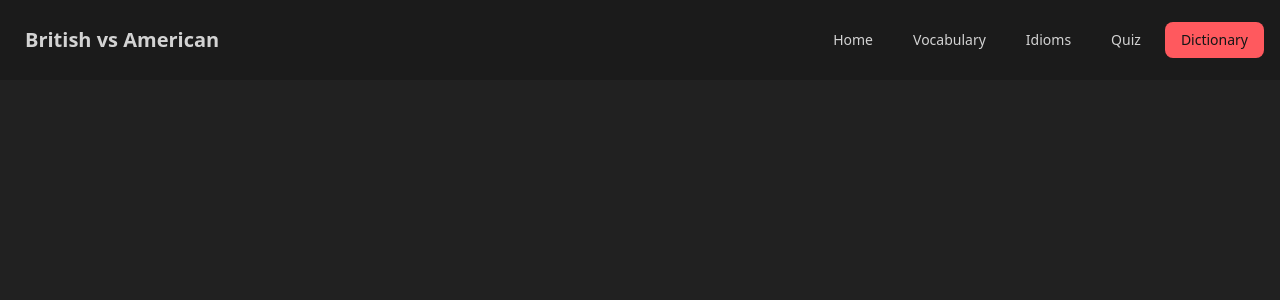
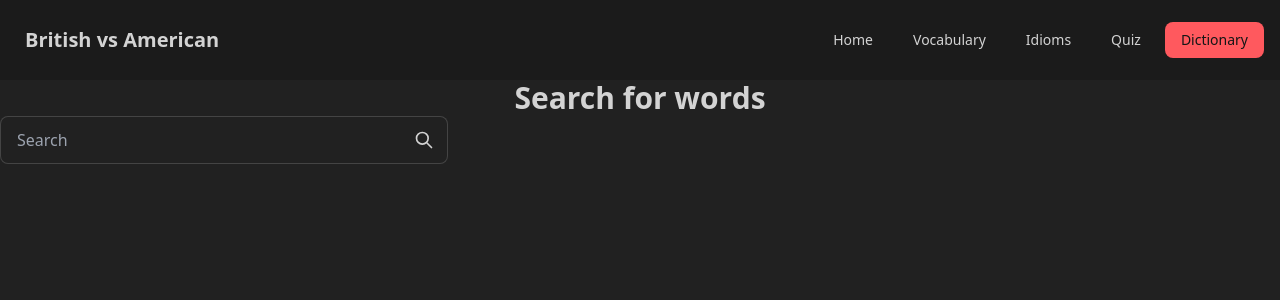
Before and after one commit to lemmoor/project1, a React (Vite) app: page /dictionary in a window 1280 px wide. Shown: the top 300 px of the page. Built offline with nearby package versions, Linux system fonts and the light colour scheme.

Commit message:
fetching data

```diff
--- a/src/main.tsx
+++ b/src/main.tsx
@@ -4,6 +4,7 @@ import { BrowserRouter as Router, Route, Routes } from 'react-router-dom';
 import Home from './pages/Home';
 import './index.css';
 import Nav from './components/Nav';
+import Dictionary from './pages/Dictionary';
 
 ReactDOM.createRoot(document.getElementById('root') as HTMLElement).render(
   <React.StrictMode>
@@ -11,6 +12,7 @@ ReactDOM.createRoot(document.getElementById('root') as HTMLElement).render(
       <Nav />
       <Routes>
         <Route path="/" element={<Home />} />
+        <Route path="/dictionary" element={<Dictionary />} />
       </Routes>
     </Router>
   </React.StrictMode>
--- /dev/null
+++ b/src/pages/Dictionary.tsx
@@ -0,0 +1,89 @@
+import { useState } from 'react';
+import { WordResponce } from '../types/Word';
+
+function Dictionary() {
+  const [searchedWord, setSearchedWord] = useState('');
+  const [data, setData] = useState<WordResponce | null>(null);
+  const [isLoading, setIsLoading] = useState(false);
+  const [err, setErr] = useState('');
+
+  const handleClick = async (word: string) => {
+    setIsLoading(true);
+    setData(null);
+    setErr('');
+
+    try {
+      const response = await fetch(
+        `https://api.dictionaryapi.dev/api/v2/entries/en/${word}`,
+        {
+          method: 'GET',
+          headers: {
+            Accept: 'application/json',
+          },
+        }
+      );
+
+      if (!response.ok) {
+        throw new Error(`Error! status: ${response.status}`);
+      }
+
+      const result: WordResponce[] = await response.json();
+
+      setData(result[0]);
+    } catch (e) {
+      if (e instanceof Error) {
+        setErr(`Couldnt find this word`);
+      }
+    } finally {
+      setIsLoading(false);
+    }
+  };
+
+  return (
+    <main className="container">
+      <h1 className="font-bold text-3xl text-center">Search for words</h1>
+      <div className="max-w-md relative">
+        <input
+          type="text"
+          placeholder="Search"
+          className="input input-bordered w-full pr-12"
+          onChange={(e) => {
+            setSearchedWord(e.target.value);
+          }}
+        />
+        <button
+          type="button"
+          className="btn btn-ghost btn-square absolute right-0"
+          onClick={() => handleClick(searchedWord)}
+        >
+          <svg
+            xmlns="http://www.w3.org/2000/svg"
+            className="h-5 w-5"
+            fill="none"
+            viewBox="0 0 24 24"
+            stroke="currentColor"
+          >
+            <path
+              strokeLinecap="round"
+              strokeLinejoin="round"
+              strokeWidth="2"
+              d="M21 21l-6-6m2-5a7 7 0 11-14 0 7 7 0 0114 0z"
+            />
+          </svg>
+        </button>
+        {data && (
+          <p>
+            {data.word} <br /> {data.meanings[0].definitions[0].definition}
+            <br />
+            {data.phonetics[3].text} <br />
+            {data.phonetic}
+          </p>
+        )}
+        {isLoading && <p>Loading..</p>}
+        {err && <p>{err}</p>}
+      </div>
+    </main>
+  );
+}
+
+export default Dictionary;
--- /dev/null
+++ b/src/types/Word.ts
@@ -0,0 +1,34 @@
+export interface WordResponce {
+  word: string;
+  phonetic: string;
+  phonetics: Phonetic[];
+  meanings: Meaning[];
+  license: License;
+  sourceUrls: string[];
+}
+
+export interface License {
+  name: string;
+  url: string;
+}
+
+export interface Meaning {
+  partOfSpeech: string;
+  definitions: Definition[];
+  synonyms: string[];
+  antonyms: string[];
+}
+
+export interface Definition {
+  definition: string;
+  synonyms: string[];
+  antonyms: string[];
+  example?: string;
+}
+
+export interface Phonetic {
+  text: string;
+  audio: string;
+  sourceUrl?: string;
+  license?: License;
+}
```
